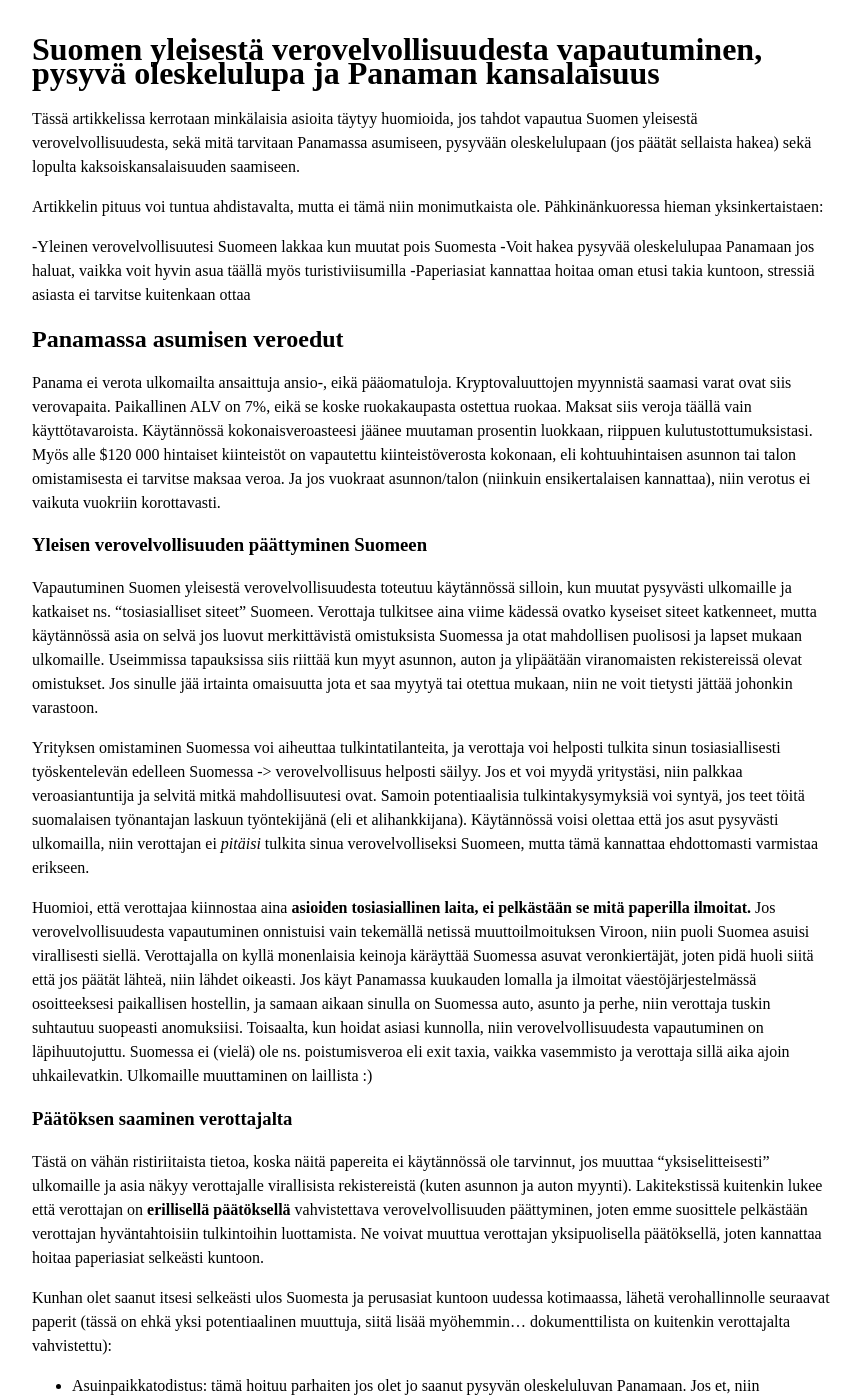
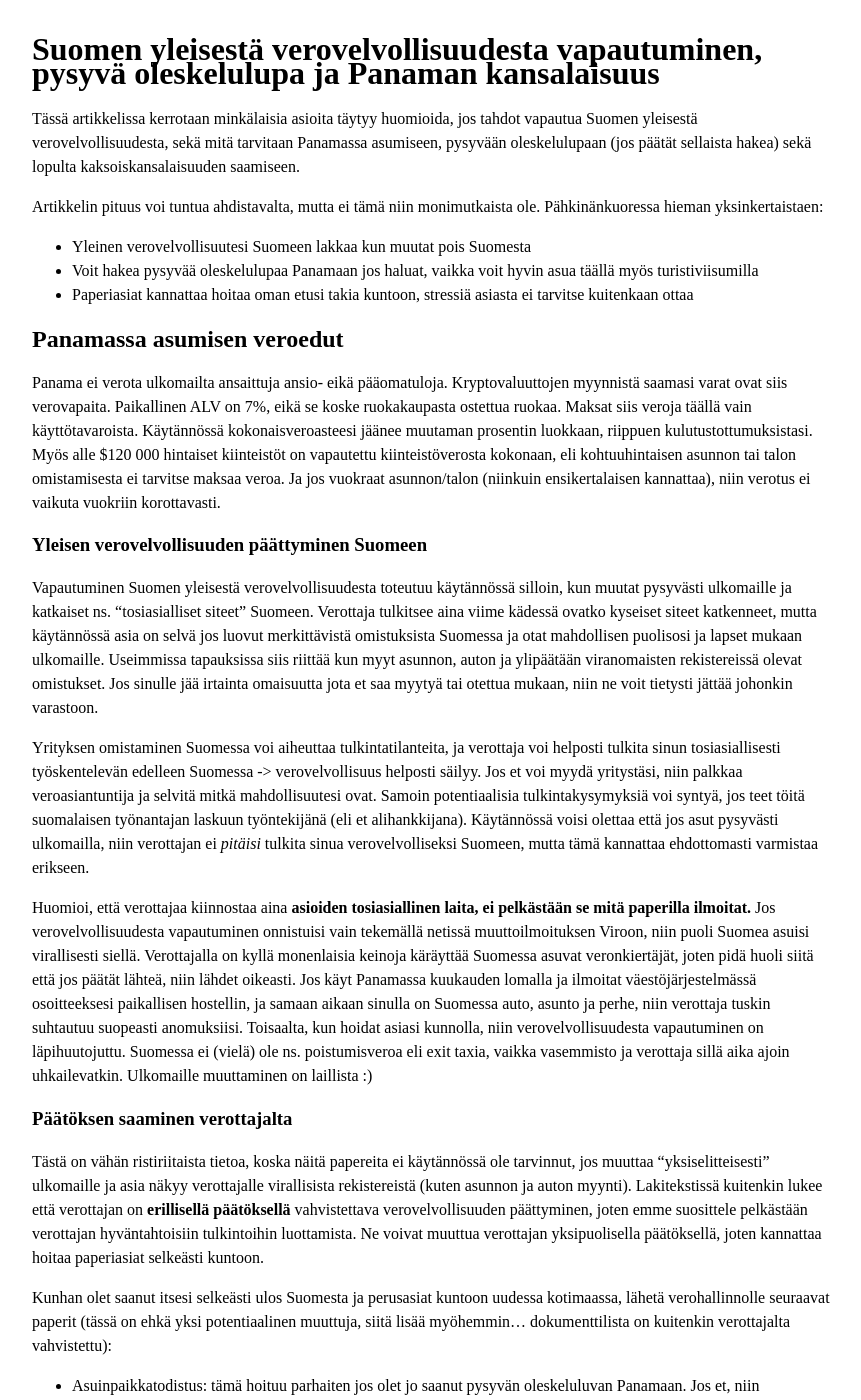
Before and after one commit to pitkonaarinparatiisi/pitkonaarinparatiisi.github.io, a Jekyll site: the page built from oleskelulupa.md, in a window 1280 px wide and 1400 px high. Shown: the whole window, without its empty margins (208-1069 px from the left). Built offline with Jekyll 4.4.1, drawn with Linux system fonts in a browser that asks for light colours; our own code applies the rules of GitHub Pages for plain Markdown files; some of the changed text lies outside the part shown.

Commit message:
Update oleskelulupa.md

```diff
--- a/oleskelulupa.md
+++ b/oleskelulupa.md
@@ -4,14 +4,14 @@
 
 Artikkelin pituus voi tuntua ahdistavalta, mutta ei tämä niin monimutkaista ole. Pähkinänkuoressa hieman yksinkertaistaen:
 
--Yleinen verovelvollisuutesi Suomeen lakkaa kun muutat pois Suomesta
--Voit hakea pysyvää oleskelulupaa Panamaan jos haluat, vaikka voit hyvin asua täällä myös turistiviisumilla
--Paperiasiat kannattaa hoitaa oman etusi takia kuntoon, stressiä asiasta ei tarvitse kuitenkaan ottaa
+* Yleinen verovelvollisuutesi Suomeen lakkaa kun muutat pois Suomesta
+* Voit hakea pysyvää oleskelulupaa Panamaan jos haluat, vaikka voit hyvin asua täällä myös turistiviisumilla
+* Paperiasiat kannattaa hoitaa oman etusi takia kuntoon, stressiä asiasta ei tarvitse kuitenkaan ottaa
 
 
 ## Panamassa asumisen veroedut
 
-Panama ei verota ulkomailta ansaittuja ansio-, eikä pääomatuloja. Kryptovaluuttojen myynnistä saamasi varat ovat siis verovapaita. Paikallinen ALV on 7%, eikä se koske ruokakaupasta ostettua ruokaa. Maksat siis veroja täällä vain käyttötavaroista. Käytännössä kokonaisveroasteesi jäänee muutaman prosentin luokkaan, riippuen kulutustottumuksistasi. Myös alle $120 000 hintaiset kiinteistöt on vapautettu kiinteistöverosta kokonaan, eli kohtuuhintaisen asunnon tai talon omistamisesta ei tarvitse maksaa veroa. Ja jos vuokraat asunnon/talon (niinkuin ensikertalaisen kannattaa), niin verotus ei vaikuta vuokriin korottavasti.
+Panama ei verota ulkomailta ansaittuja ansio- eikä pääomatuloja. Kryptovaluuttojen myynnistä saamasi varat ovat siis verovapaita. Paikallinen ALV on 7%, eikä se koske ruokakaupasta ostettua ruokaa. Maksat siis veroja täällä vain käyttötavaroista. Käytännössä kokonaisveroasteesi jäänee muutaman prosentin luokkaan, riippuen kulutustottumuksistasi. Myös alle $120 000 hintaiset kiinteistöt on vapautettu kiinteistöverosta kokonaan, eli kohtuuhintaisen asunnon tai talon omistamisesta ei tarvitse maksaa veroa. Ja jos vuokraat asunnon/talon (niinkuin ensikertalaisen kannattaa), niin verotus ei vaikuta vuokriin korottavasti.
 
 ### Yleisen verovelvollisuuden päättyminen Suomeen
 
@@ -27,14 +27,14 @@
 
 Kunhan olet saanut itsesi selkeästi ulos Suomesta ja perusasiat kuntoon uudessa kotimaassa, lähetä verohallinnolle seuraavat paperit (tässä on ehkä yksi potentiaalinen muuttuja, siitä lisää myöhemmin... dokumenttilista on kuitenkin verottajalta vahvistettu):
 
-* Asuinpaikkatodistus: tämä hoituu parhaiten jos olet jo saanut pysyvän oleskeluluvan Panamaan. Jos et, niin vaihtoehtoisesti:
-Certificate of residence and tax liability for the use of Finnish tax authorities (6132f) - Panaman viranomainen täyttää (hanki paikallinen avustaja).
+* Asuinpaikkatodistus: tämä hoituu parhaiten jos olet jo saanut pysyvän oleskeluluvan Panamaan. Jos et, niin vaihtoehtoisesti:<br>
+[Certificate of residence and tax liability for the use of Finnish tax authorities (6132f)](https://www.vero.fi/en/About-us/contact-us/forms/descriptions/certificate_of_residence_and_tax_liabil/) - Panaman viranomainen täyttää (hanki paikallinen avustaja).
 
 * Todistus sairausvakuutuskortin luovuttamisesta / Kelan todistus
 
 * Vuokrasopimuksen kopio
 
-* Lähdeverokortti tai verokortti – ulkomaille muuttava tai siellä asuva henkilö (6207a)
+* [Lähdeverokortti tai verokortti – ulkomaille muuttava tai siellä asuva henkilö (6207a)](https://www.vero.fi/tietoa-verohallinnosta/yhteystiedot-ja-asiointi/lomakkeet/kuvaus/lahdeverokortti_tai_verokortti__ulkomai/)
 
 ## Pysyvän oleskeluluvan sekä kaksoiskansalaisuuden edut
 
```
